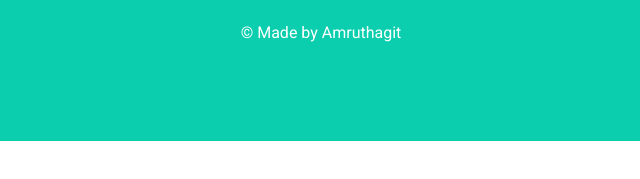
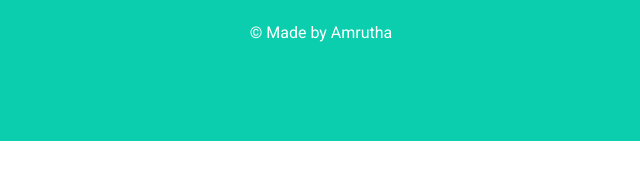
Before and after one commit to Amrutha010/Amrutha010.github.io, a plain HTML site: page index.html in a window 1280 px wide. Shown: the part 5745-5924 px from the top of the page, 319-959 px from the left. Drawn offline with nearby package versions, Linux system fonts and the light colour scheme.

Commit message:
Update index.html

```diff
--- a/index.html
+++ b/index.html
@@ -455,7 +455,7 @@
                 <a class="btn btn-light btn-social" href="#"><i class="fab fa-instagram"></i></a>
             </div>
 
-            <p class="m-0">&copy; <a class="text-white font-weight-bold" href="#"></a>Made by Amruthagit<a
+            <p class="m-0">&copy; <a class="text-white font-weight-bold" href="#"></a>Made by Amrutha<a
                     class="text-white font-weight-bold" href="https://htmlcodex.com"></a>
             </p>
         </div>
```
